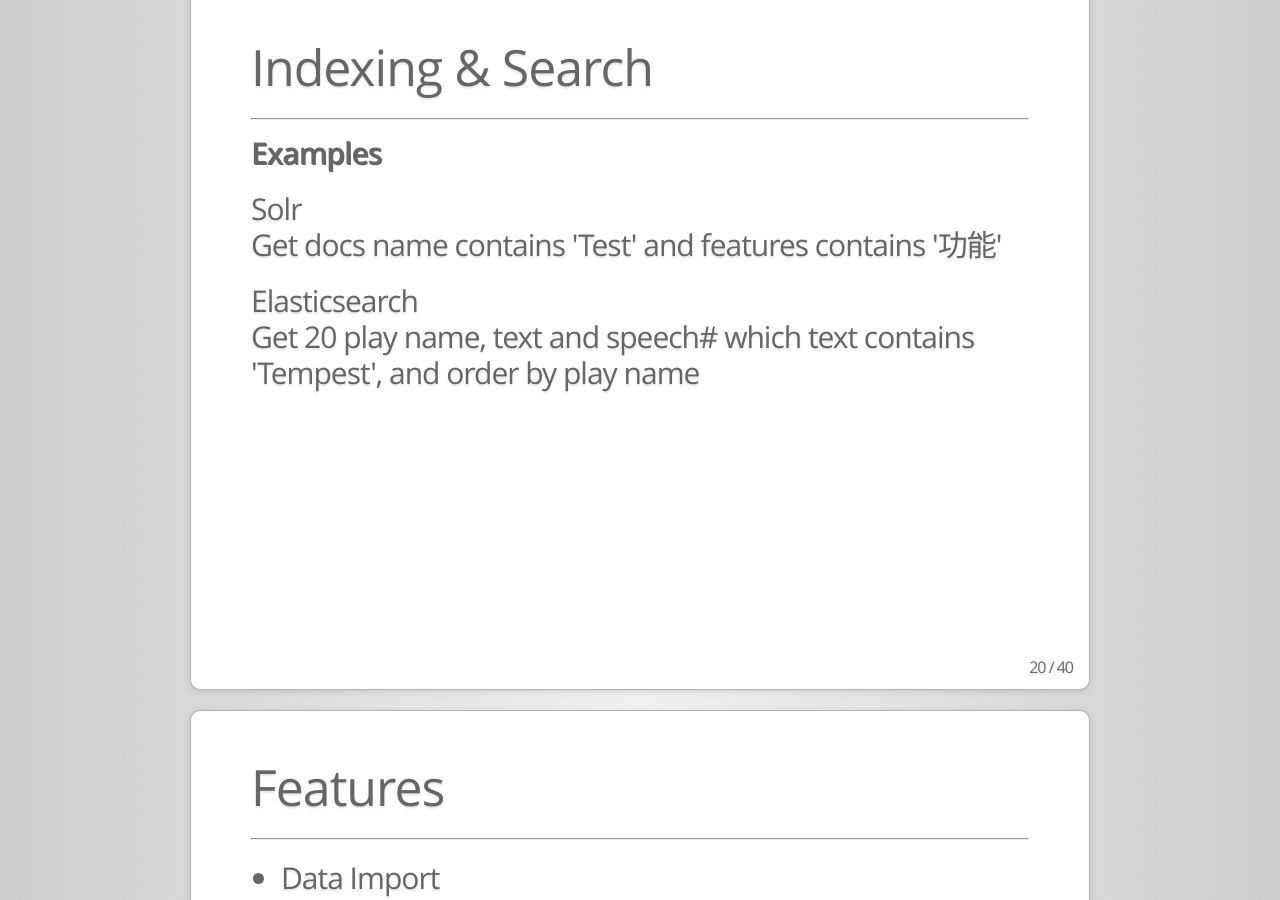
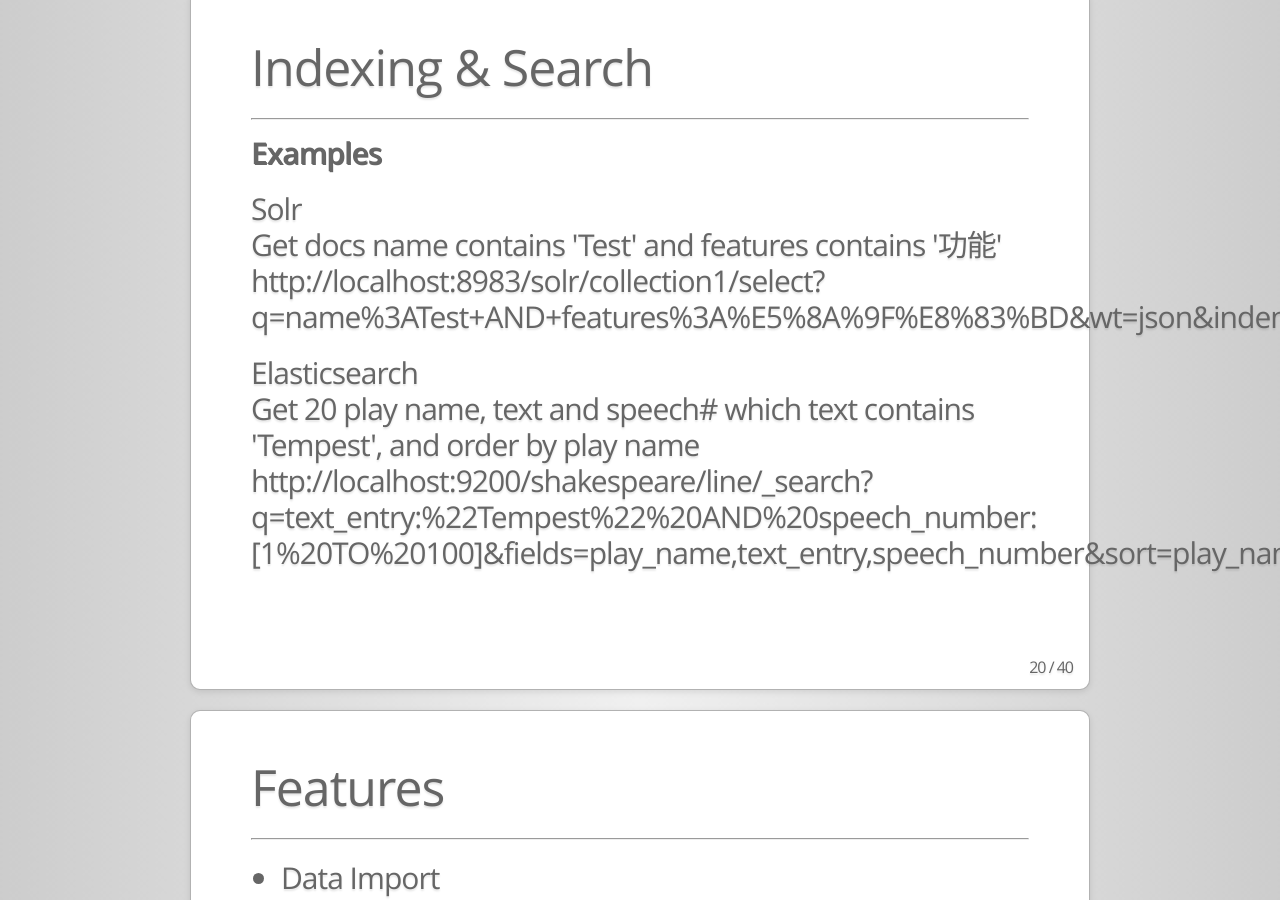
Before and after one commit to atealxt/atealxt.github.io, a Jekyll site: the page representations/introduction-to-full-text-search-and-frameworks.html, which Jekyll copies as it is, in a window 1280 px wide and 900 px high, scrolled down 14544 px. Built offline with Jekyll 4.4.1, drawn with Linux system fonts in a browser that asks for light colours; some of the changed text lies outside the part shown.

Commit message:
Update introduction-to-full-text-search-and-frameworks.html

```diff
--- a/representations/introduction-to-full-text-search-and-frameworks.html
+++ b/representations/introduction-to-full-text-search-and-frameworks.html
@@ -323,11 +323,13 @@
         <h2>Examples</h2>
         <p>
             Solr<br>
-            Get docs name contains 'Test' and features contains '功能'
+            Get docs name contains 'Test' and features contains '功能'<br>
+            http://localhost:8983/solr/collection1/select?q=name%3ATest+AND+features%3A%E5%8A%9F%E8%83%BD&wt=json&indent=true&_=1409554577241
         </p>
         <p>
             Elasticsearch<br>
-            Get 20 play name, text and speech# which text contains 'Tempest', and order by play name
+            Get 20 play name, text and speech# which text contains 'Tempest', and order by play name<br>
+            http://localhost:9200/shakespeare/line/_search?q=text_entry:%22Tempest%22%20AND%20speech_number:[1%20TO%20100]&fields=play_name,text_entry,speech_number&sort=play_name:asc&size=20
         </p>
     </div>
 
@@ -462,7 +464,10 @@
         <p>
             Solr<br>
             <ul>
-                <li>Use terms.prefix 't'</li>
+                <li>
+                    Use terms.prefix 't'<br>
+                    http://localhost:8983/solr/collection1/terms?q=t&limit=10&timestamp=1409491138437&terms.prefix=t&terms.sort=count&terms.fl=name&wt=velocity&v.template=suggest
+                </li>
                 <li>http://wiki.apache.org/solr/Suggester</li>
             </ul>
         </p>
```
Also changed, not shown: other parts of representations/introduction-to-full-text-search-and-frameworks.html (+4 -4 lines).
